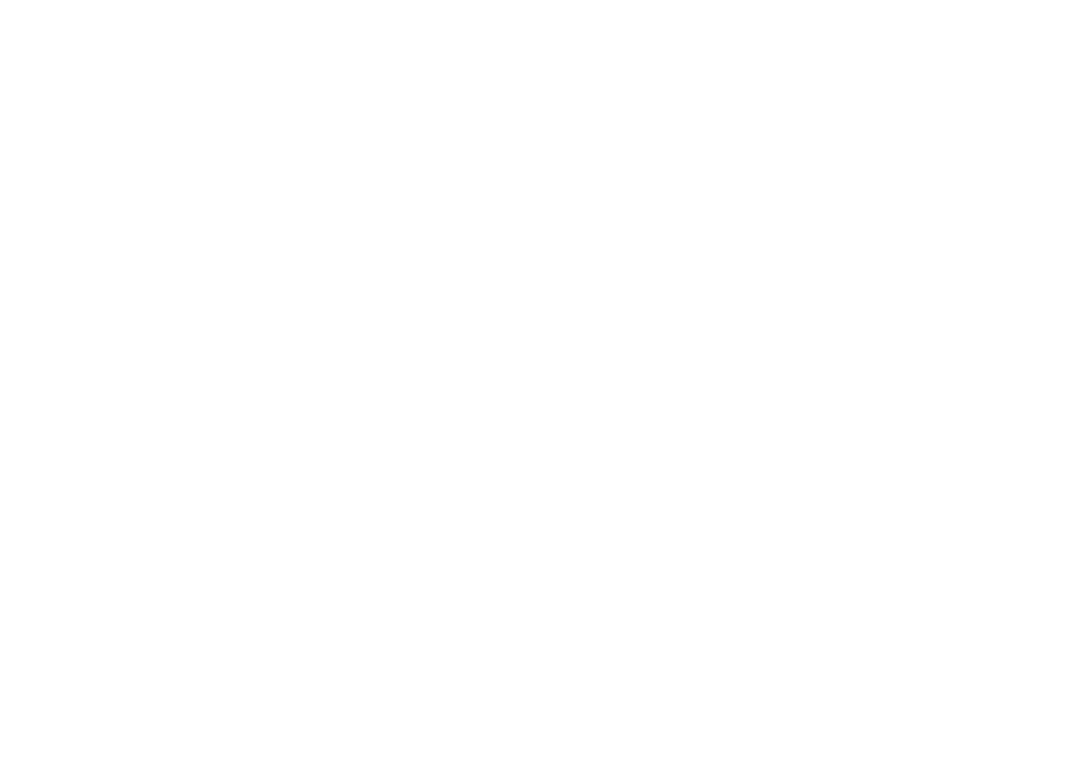
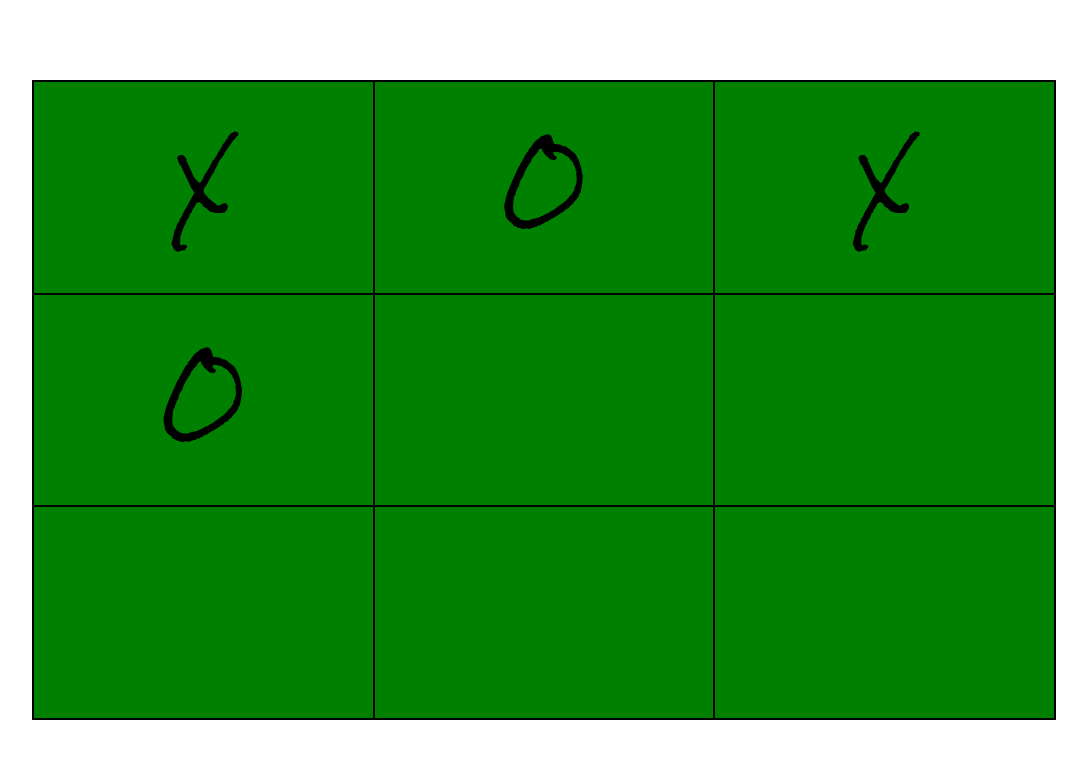
Before and after one commit to jjlagoutaris/Tic-tac-toe, a plain HTML site: page index.html in a window 1280 px wide. Shown: the whole page, without its empty margins (96-1183 px from the left). Drawn offline with Linux system fonts and the light colour scheme.

Commit message:
I have set up the basic html and styling of a gameboard

```diff
--- a/index.html
+++ b/index.html
@@ -7,8 +7,23 @@
     <title>Tic Tac Toe</title>
     <link rel="stylesheet" href="scss/style.css">
     <link rel="shortcut icon" href="img/TicTacToe-tab-icon.png" type="image/x-icon">
+    <!-- Google Font -->
+    <link rel="preconnect" href="https://fonts.googleapis.com">
+    <link rel="preconnect" href="https://fonts.gstatic.com" crossorigin>
+    <link href="https://fonts.googleapis.com/css2?family=Rock+Salt&display=swap" rel="stylesheet">
 </head>
 <body>
+    <div id="gameboard">
+        <div class="grid-cell">X</div>
+        <div class="grid-cell">O</div>
+        <div class="grid-cell">X</div>
+        <div class="grid-cell">O</div>
+        <div class="grid-cell"></div>
+        <div class="grid-cell"></div>
+        <div class="grid-cell"></div>
+        <div class="grid-cell"></div>
+        <div class="grid-cell"></div>
+    </div>
     <script src="js.js"></script>
 </body>
 </html>
--- a/js.js
+++ b/js.js
@@ -0,0 +1,18 @@
+const gameLoop = (function(){
+
+})();
+
+const gameBoard = (function(){
+    let boardArr = [['X', 'O', 'X'],['O', 'O', 'X'],['X', 'O', 'X']];
+    return{boardArr};
+})();
+
+const displayController = (function(board){
+    return{};
+})();
+
+const Player = (symbol) => {
+    let score = 0;
+    const getScore = () => score;
+    return {getScore};
+}
--- /dev/null
+++ b/scss/_globals.scss
@@ -0,0 +1 @@
+$mainColor: green;
--- a/scss/style.scss
+++ b/scss/style.scss
@@ -0,0 +1,39 @@
+@import "globals";
+
+@mixin flexCenter {
+    display: flex;
+    justify-content: center;
+    align-items: center;
+}
+
+*, *::before, *::after{
+    margin: 0;
+    padding: 0;
+    box-sizing: border-box;
+}
+
+:root{
+    font-size: 1rem;
+}
+
+body{
+    @include flexCenter;
+    height: 100vh;
+    max-width: 100vw;
+}
+
+#gameboard{
+    display: grid;
+    grid-template-columns: 1fr 1fr 1fr;
+    grid-template-rows: 1fr 1fr 1fr;
+    min-height: 80vh;
+    min-width: 80vw;
+    background-color: $mainColor;
+    border: 1px solid black;
+    .grid-cell{
+        border: 1px solid black;
+        @include flexCenter;
+        font-size: clamp(2rem, 5rem, 10rem);
+        font-family: 'Rock Salt', cursive;
+    }
+}
```
Also changed, not shown: scss/style.css, 1 other file.
